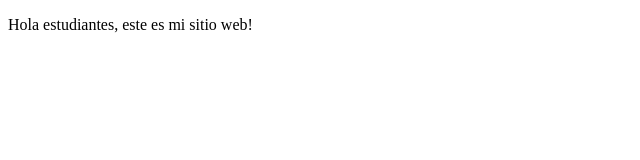
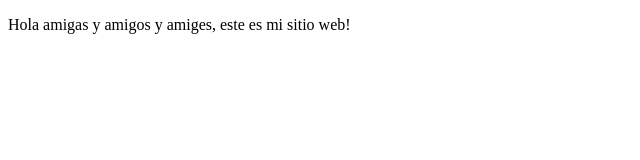
Before and after one commit to mguillendev/proyectoDemoCursoPrework, a plain HTML site: page index.html in a window 1280 px wide. Shown: the whole page, without its empty margins (0-640 px from the left). Drawn offline with Linux system fonts and the light colour scheme.

Commit message:
combios agregamos amiges

```diff
--- a/index.html
+++ b/index.html
@@ -8,7 +8,7 @@
 </head>
 <body>
     <p>
-        Hola estudiantes, este es mi sitio web!
+        Hola amigas y amigos y amiges, este es mi sitio web!
     </p>
 </body>
 </html>
```
